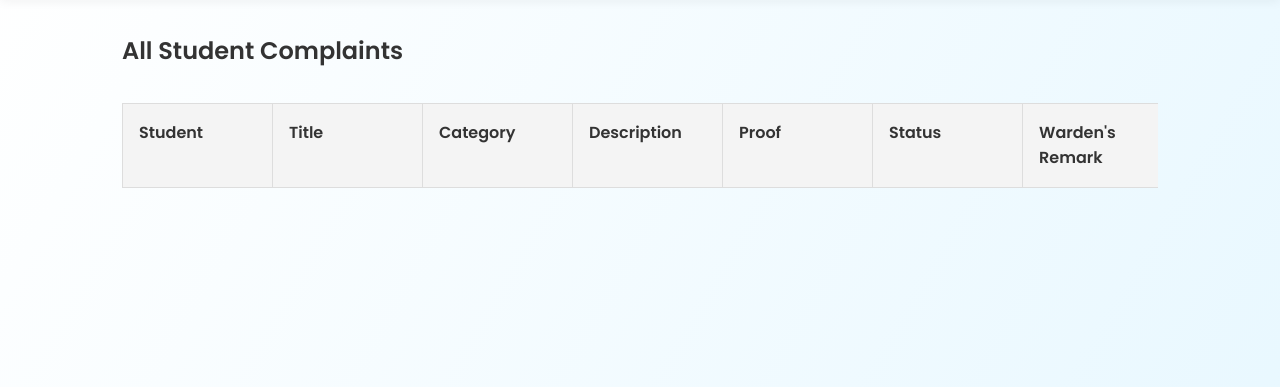
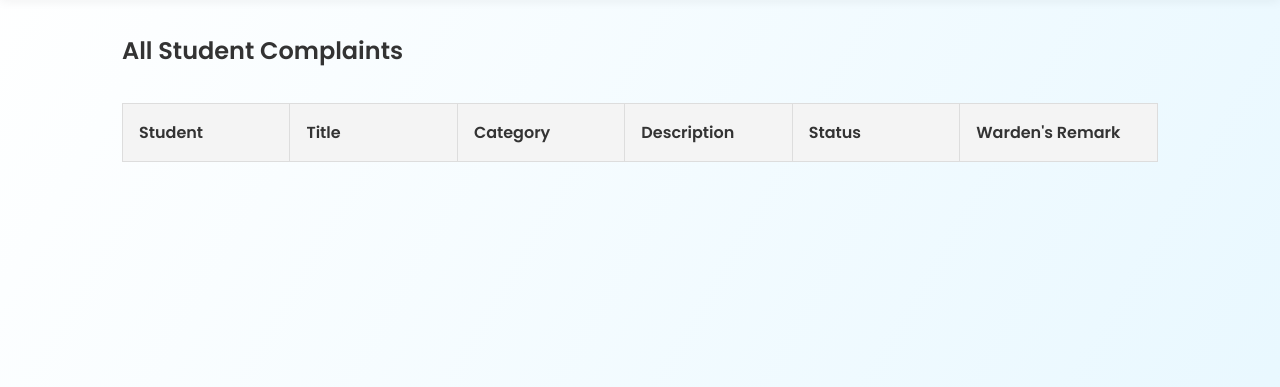
Before and after one commit to nikhilcollege91-netizen/hostel-complaint-system, a Flask app: page /warden/dashboard in a window 1280 px wide. Shown: the part 70-457 px from the top of the page. Run offline with Flask 3, Linux system fonts and the light colour scheme; the visitor is signed in with stand-in values (Sample User, id 1); data comes from the database, SQL or seed files in the repository; data that the repository does not hold is empty.

Commit message:
Update warden_dashboard.html

```diff
--- a/templates/warden_dashboard.html
+++ b/templates/warden_dashboard.html
@@ -28,7 +28,6 @@
                     <th>Title</th>
                     <th>Category</th>
                     <th>Description</th>
-                    <th>Proof</th>
                     <th>Status</th>
                     <th>Warden's Remark</th>
                 </tr>
@@ -40,13 +39,6 @@
                         <td>{{ complaint.title }}</td>
                         <td>{{ complaint.category }}</td>
                         <td><p class="description-cell">{{ complaint.description }}</p></td>
-                        <td>
-                            {% if complaint.proof_file %}
-                                <a href="{{ url_for('uploaded_file', filename=complaint.proof_file) }}" target="_blank">View</a>
-                            {% else %}
-                                N/A
-                            {% endif %}
-                        </td>
                         <td>
                             <form action="{{ url_for('update_status', id=complaint.id) }}" method="POST">
                                 <select name="status" onchange="this.form.submit()">
```
